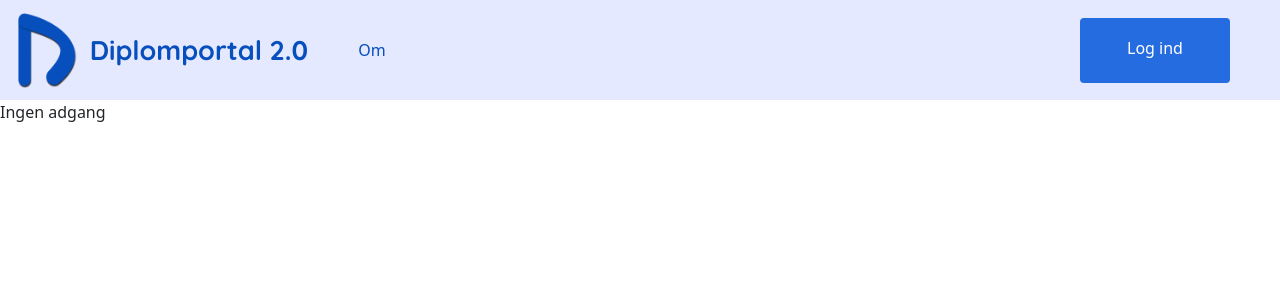
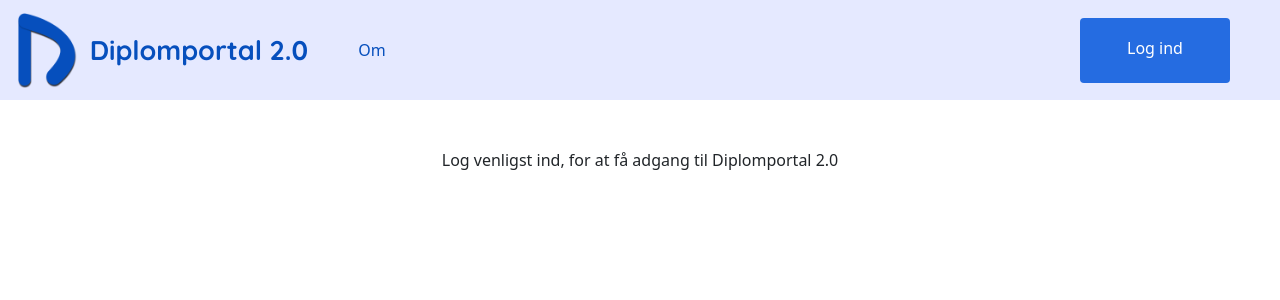
Before and after one commit to mrylund/diplomportal2-frontend, a React (Create React App) app: page / in a window 1280 px wide. Shown: the top 300 px of the page. Built offline with nearby package versions, Linux system fonts and the light colour scheme; no server answers.

Commit message:
Update page design and text

```diff
--- a/src/App.js
+++ b/src/App.js
@@ -26,7 +26,7 @@ const App = () => {
 
     return (
         !isAuthorized
-        ? <div>Ingen adgang</div>
+        ? <div className="text-center mt-5">Log venligst ind, for at få adgang til Diplomportal 2.0</div>
         : <div>
             <HomePage />
             <ScheduleComponent></ScheduleComponent>
```
